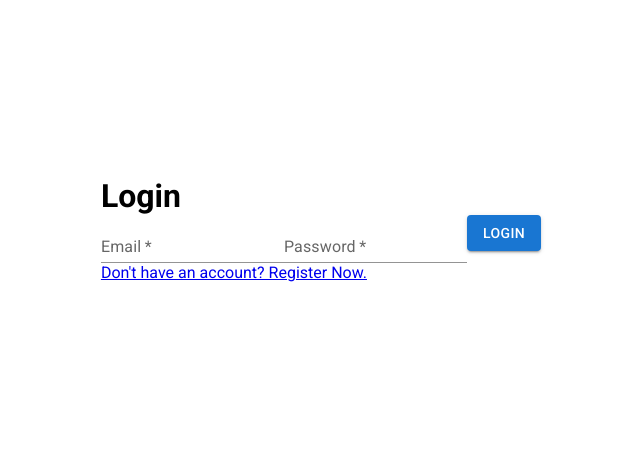
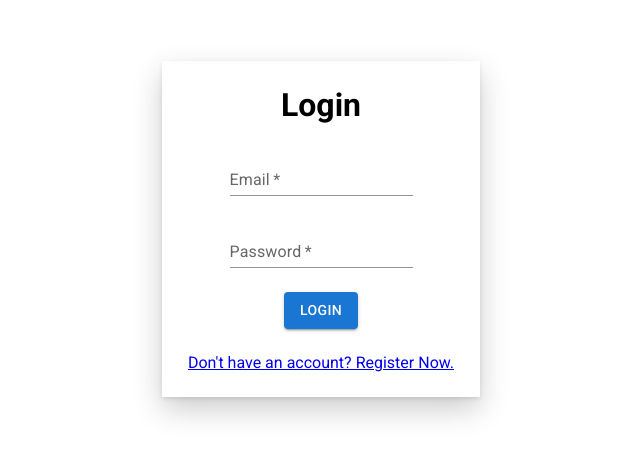
Before and after one commit to shahshahid81/dash-chat-web-react, a React (Create React App) app: page /login in a window 1280 px wide. Shown: the part 171-628 px from the top of the page, without its empty margins (319-959 px from the left). Built offline with nearby package versions, Linux system fonts and the light colour scheme.

Commit message:
feat: wip validation for login page

```diff
--- a/package.json
+++ b/package.json
@@ -19,6 +19,7 @@
     "luxon": "^3.3.0",
     "react": "^18.2.0",
     "react-dom": "^18.2.0",
+    "react-hook-form": "^7.43.5",
     "react-redux": "^8.0.5",
     "react-router-dom": "^6.8.2",
     "react-scripts": "5.0.1",
--- a/src/features/auth/Login.module.css
+++ b/src/features/auth/Login.module.css
@@ -5,14 +5,22 @@
   min-height: 100vh;
 }
 
-.loginForm {
+.loginBox {
+  box-shadow: rgba(0, 0, 0, 0.2) 0px 12px 28px 0px,
+    rgba(0, 0, 0, 0.1) 0px 2px 4px 0px,
+    rgba(255, 255, 255, 0.05) 0px 0px 0px 1px inset;
+  padding: 2%;
   display: flex;
   align-items: center;
   justify-content: center;
   flex-direction: column;
   gap: 1.5rem;
-  box-shadow: rgba(0, 0, 0, 0.2) 0px 12px 28px 0px,
-    rgba(0, 0, 0, 0.1) 0px 2px 4px 0px,
-    rgba(255, 255, 255, 0.05) 0px 0px 0px 1px inset;
-  padding: 2%;
 }
+
+.loginBox > * {
+  display: flex;
+  align-items: center;
+  justify-content: center;
+  flex-direction: column;
+  gap: 1.5rem;
+}
--- a/src/features/auth/Login.tsx
+++ b/src/features/auth/Login.tsx
@@ -1,5 +1,5 @@
 import { Button, TextField } from "@mui/material";
-import { useEffect } from "react";
+import { useEffect, useState } from "react";
 import { Controller, SubmitHandler, useForm } from "react-hook-form";
 import { useDispatch } from "react-redux";
 import { Link } from "react-router-dom";
@@ -10,6 +10,10 @@ import styles from "./Login.module.css";
 type LoginFormData = {
   email: string;
   password: string;
+};
+
+type ValidationError = {
+  errors: { field: string; message: string }[];
 };
 
 function getDefaultData(): LoginFormData {
@@ -35,47 +39,60 @@ export default function Login() {
 
   const [login, result] = useLoginMutation();
 
+  const [emailErrorText, setEmailErrorText] = useState("");
+  const [passwordErrorText, setPasswordErrorText] = useState("");
+
   useEffect(() => {
-    if (result.status === "fulfilled") {
+    if (result.status === "fulfilled" && result.data.token) {
       reset(getDefaultData());
       dispatch(setToken(result.data.token));
+    } else if (result.status === "rejected") {
+      if (
+        result.isError &&
+        "data" in result.error &&
+        (result.error.data as Partial<ValidationError>).errors?.length
+      ) {
+        const { errors } = result.error.data as ValidationError;
+        for (const error of errors) {
+          if (error.field === "email") {
+            console.log(error.message);
+            setEmailErrorText(error.message);
+            break;
+          } else if (error.field === "password") {
+            setPasswordErrorText(error.message);
+          }
+        }
+      }
     }
-  }, [result, dispatch]);
+  }, [result, dispatch, reset]);
 
   const emailError = Object.keys(errors?.email ?? {}).length > 0;
   const passwordError = Object.keys(errors?.password ?? {}).length > 0;
 
-  function getEmailError() {
-    if (!emailError) {
-      return "";
+  if (emailError) {
+    if (errors.email?.type === "required") {
+      emailErrorText !== "Email is required" &&
+        setEmailErrorText("Email is required");
+    } else if (errors.email?.type === "minLength") {
+      emailErrorText !== "Email should have minimum 3 characters" &&
+        setEmailErrorText("Email should have minimum 3 characters");
     }
+  } else emailErrorText !== "" && setEmailErrorText("");
 
-    if (errors.email?.type === "required") {
-      return "Email is required";
+  if (passwordError) {
+    if (errors.password?.type === "required") {
+      passwordErrorText !== "Password is required" &&
+        setPasswordErrorText("Password is required");
+    } else if (errors.password?.type === "minLength") {
+      passwordErrorText !== "Password should have minimum 8 characters" &&
+        setPasswordErrorText("Password should have minimum 8 characters");
+    } else if (errors.password?.type === "maxLength") {
+      passwordErrorText !== "Password can have maximum 20 characters" &&
+        setPasswordErrorText("Password can have maximum 20 characters");
     }
+  } else passwordErrorText !== "" && setPasswordErrorText("");
 
-    if (errors.email?.type === "minLength") {
-      return "Email should have minimum 3 characters";
-    }
-  }
-
-  function getPasswordError() {
-    if (!passwordError) {
-      return "";
-    }
-
-    if (errors.password?.type === "required") {
-      return "Password is required";
-    }
-
-    if (errors.password?.type === "minLength") {
-      return "Password should have minimum 8 characters";
-    }
-
-    if (errors.password?.type === "maxLength") {
-      return "Password can have maximum 20 characters";
-    }
-  }
+  console.log(emailErrorText);
 
   return (
     <div className={styles.loginContainer}>
@@ -94,7 +111,7 @@ export default function Login() {
                 value={value}
                 onChange={onChange}
                 error={emailError}
-                helperText={getEmailError()}
+                helperText={emailErrorText}
               />
             )}
           />
@@ -111,7 +128,7 @@ export default function Login() {
                 value={value}
                 onChange={onChange}
                 error={passwordError}
-                helperText={getPasswordError()}
+                helperText={passwordErrorText}
               />
             )}
           />
--- a/src/features/auth/Register.tsx
+++ b/src/features/auth/Register.tsx
@@ -14,7 +14,7 @@ export default function Register() {
   const [email, setEmail] = useState("");
   const [firstName, setFirstName] = useState("");
   const [lastName, setLastName] = useState("");
-  const [dateOfBirth, setDateOfBirth] = useState(DateTime.now());
+  const [dateOfBirth, setDateOfBirth] = useState<DateTime | null>(null);
   const [password, setPassword] = useState("");
   const [confirmPassword, setConfirmPassword] = useState("");
 
@@ -32,7 +32,7 @@ export default function Register() {
       email,
       password,
       confirmPassword,
-      dateOfBirth: dateOfBirth.toFormat("yyyy-MM-dd"),
+      dateOfBirth: dateOfBirth?.toFormat("yyyy-MM-dd") ?? "",
       firstName,
       lastName,
     });
--- a/src/routes/root.tsx
+++ b/src/routes/root.tsx
@@ -10,9 +10,9 @@ export default function Root() {
 
   useEffect(() => {
     const route = !token
-      ? location.pathname === "/login"
-        ? "login"
-        : "register"
+      ? location.pathname === "/register"
+        ? "register"
+        : "login"
       : "homepage";
     navigate(route);
   }, [token, navigate, location.pathname]);
```
Also changed, not shown: 1 other file (tests, documents, lock files or other folders).
